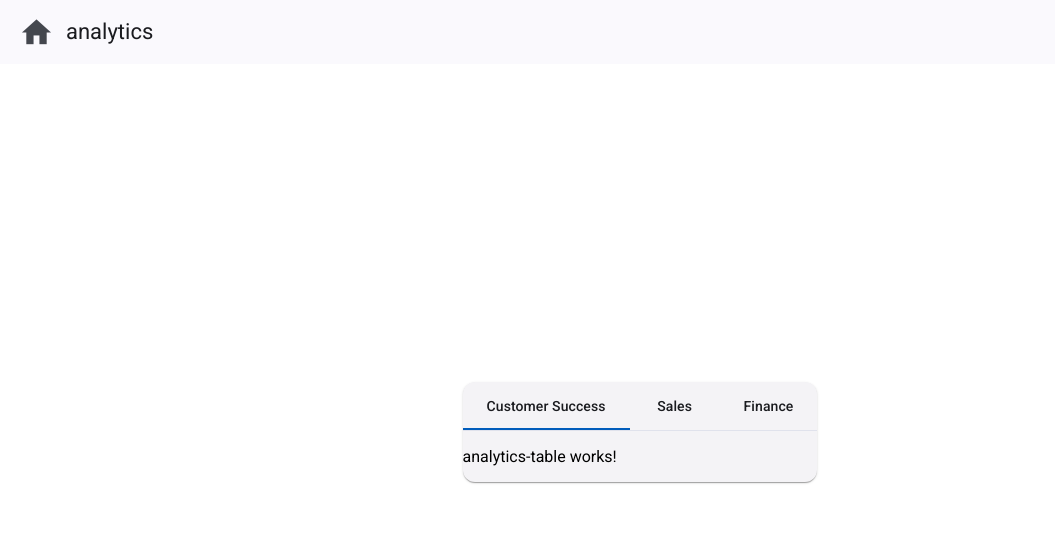
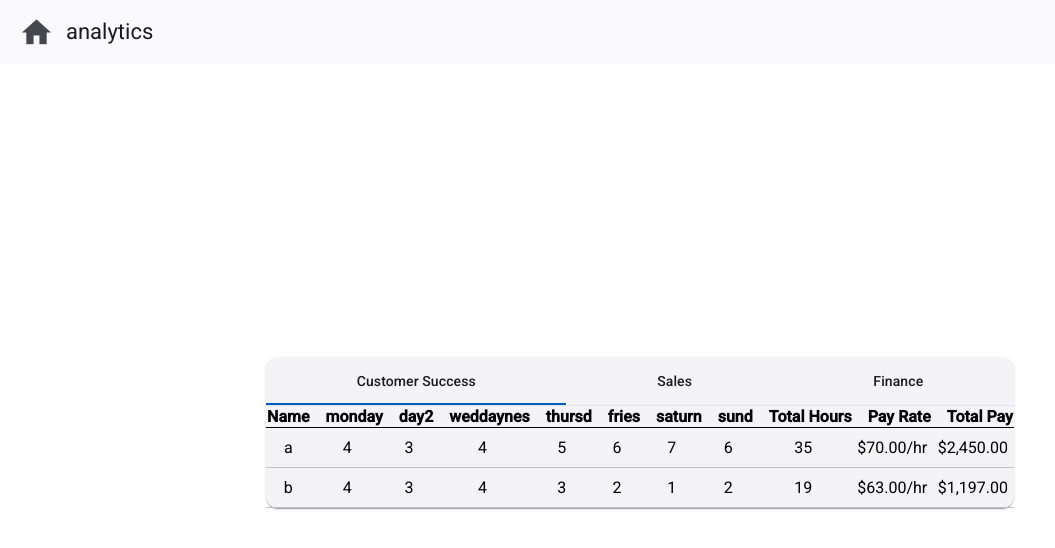
Before and after one commit to I-s-aac/angular-timesheet-app, an Angular app in the folder hr-timesheet/: page /analytics in a window 1280 px wide. Shown: the top 548 px of the page, without its empty margins (0-1055 px from the left). Built offline with nearby package versions, Linux system fonts and the light colour scheme.

Commit message:
unit 9 pt 2, accidentally had employee list in the wrong component, used currency pipes before the pipes unit, display pre-set list of employees on analytics page

```diff
--- a/hr-timesheet/src/app/components/analytics-table/analytics-table.component.html
+++ b/hr-timesheet/src/app/components/analytics-table/analytics-table.component.html
@@ -1 +1,21 @@
-<p>analytics-table works!</p>
+<div>
+  <table>
+    <thead>
+      <th>Name</th>
+      <th *ngFor="let day of weekdays">{{ day }}</th>
+      <th>Total Hours</th>
+      <th>Pay Rate</th>
+      <th>Total Pay</th>
+    </thead>
+
+    <tbody>
+      <tr *ngFor="let employee of employees; let i = index">
+        <td>{{ employee.name }}</td>
+        <td *ngFor="let day of weekdays">{{ employee[day] }}</td>
+        <td class="total-cell">{{ getTotalHours(employee) }}</td>
+        <td>{{ employee.payRate | currency }}/hr</td>
+        <td>{{ getTotalHours(employee) * employee.payRate | currency }}</td>
+      </tr>
+    </tbody>
+  </table>
+</div>
--- a/hr-timesheet/src/app/components/analytics-table/analytics-table.component.ts
+++ b/hr-timesheet/src/app/components/analytics-table/analytics-table.component.ts
@@ -1,11 +1,83 @@
-import { Component } from '@angular/core';
+import { Component, inject, Input, OnInit } from '@angular/core';
+import { WeekdaysService } from '../../services/weekdays.service';
+import { Employee } from '../../interfaces/employee';
 
 @Component({
   selector: 'app-analytics-table',
   standalone: false,
   templateUrl: './analytics-table.component.html',
-  styleUrl: './analytics-table.component.scss'
+  styleUrl: './analytics-table.component.scss',
 })
-export class AnalyticsTableComponent {
+export class AnalyticsTableComponent implements OnInit {
+  @Input()
+  departmentId: string | undefined;
 
+  private weekdaysService = inject(WeekdaysService);
+
+  weekdays: string[] = this.weekdaysService.weekdays;
+  employees: Employee[] = [];
+  employeeData: Employee[] = [
+    {
+      departmentId: '1',
+      fries: 6,
+      id: '1',
+      monday: 4,
+      name: 'a',
+      payRate: 70,
+      saturn: 7,
+      sund: 6,
+      thursd: 5,
+      day2: 3,
+      weddaynes: 4,
+    },
+    {
+      departmentId: '1',
+      fries: 2,
+      id: '2',
+      monday: 4,
+      name: 'b',
+      payRate: 63,
+      saturn: 1,
+      sund: 2,
+      thursd: 3,
+      day2: 3,
+      weddaynes: 4,
+    },
+    {
+      departmentId: '2',
+      fries: 9,
+      id: '3',
+      monday: 8,
+      name: 'c',
+      payRate: 76,
+      saturn: 7,
+      sund: 5,
+      thursd: 4,
+      day2: 7,
+      weddaynes: 5,
+    },
+    {
+      departmentId: '3',
+      fries: 2,
+      id: '4',
+      monday: 3,
+      name: 'd',
+      payRate: 56,
+      saturn: 3,
+      sund: 2,
+      thursd: 0,
+      day2: 4,
+      weddaynes: 5,
+    },
+  ];
+  ngOnInit(): void {
+    this.employees = this.employeeData.filter((employee) => {
+      return employee.departmentId === this.departmentId;
+    });
+  }
+  getTotalHours(e: Employee): number {
+    return (
+      e.monday + e.day2 + e.weddaynes + e.thursd + e.fries + e.saturn + e.sund
+    );
+  }
 }
--- a/hr-timesheet/src/app/components/analytics/analytics.component.html
+++ b/hr-timesheet/src/app/components/analytics/analytics.component.html
@@ -2,13 +2,13 @@
   <mat-card>
     <mat-tab-group>
       <mat-tab label="Customer Success">
-        <app-analytics-table></app-analytics-table>
+        <app-analytics-table [departmentId]="'1'"></app-analytics-table>
       </mat-tab>
       <mat-tab label="Sales">
-        <app-analytics-table></app-analytics-table>
+        <app-analytics-table [departmentId]="'2'"></app-analytics-table>
       </mat-tab>
       <mat-tab label="Finance">
-        <app-analytics-table></app-analytics-table>
+        <app-analytics-table [departmentId]="'3'"></app-analytics-table>
       </mat-tab>
     </mat-tab-group>
   </mat-card>
--- a/hr-timesheet/src/app/components/analytics/analytics.component.ts
+++ b/hr-timesheet/src/app/components/analytics/analytics.component.ts
@@ -9,62 +9,5 @@
   styleUrl: './analytics.component.scss',
 })
 export class AnalyticsComponent {
-  private weekdaysService = inject(WeekdaysService);
 
-  weekdays: string[] = this.weekdaysService.weekdays;
-  employees: Employee[] = [];
-  employeeData: Employee[] = [
-    {
-      departmentId: '1',
-      fries: 6,
-      id: '1',
-      monday: 4,
-      name: 'a',
-      payRate: 70,
-      saturn: 7,
-      sund: 6,
-      thursd: 5,
-      day2: 3,
-      weddaynes: 4,
-    },
-    {
-      departmentId: '1',
-      fries: 2,
-      id: '2',
-      monday: 4,
-      name: 'b',
-      payRate: 63,
-      saturn: 1,
-      sund: 2,
-      thursd: 3,
-      day2: 3,
-      weddaynes: 4,
-    },
-    {
-      departmentId: '2',
-      fries: 9,
-      id: '3',
-      monday: 8,
-      name: 'c',
-      payRate: 76,
-      saturn: 7,
-      sund: 5,
-      thursd: 4,
-      day2: 7,
-      weddaynes: 5,
-    },
-    {
-      departmentId: '3',
-      fries: 2,
-      id: '4',
-      monday: 3,
-      name: 'd',
-      payRate: 56,
-      saturn: 3,
-      sund: 2,
-      thursd: 0,
-      day2: 4,
-      weddaynes: 5,
-    },
-  ];
 }
```
